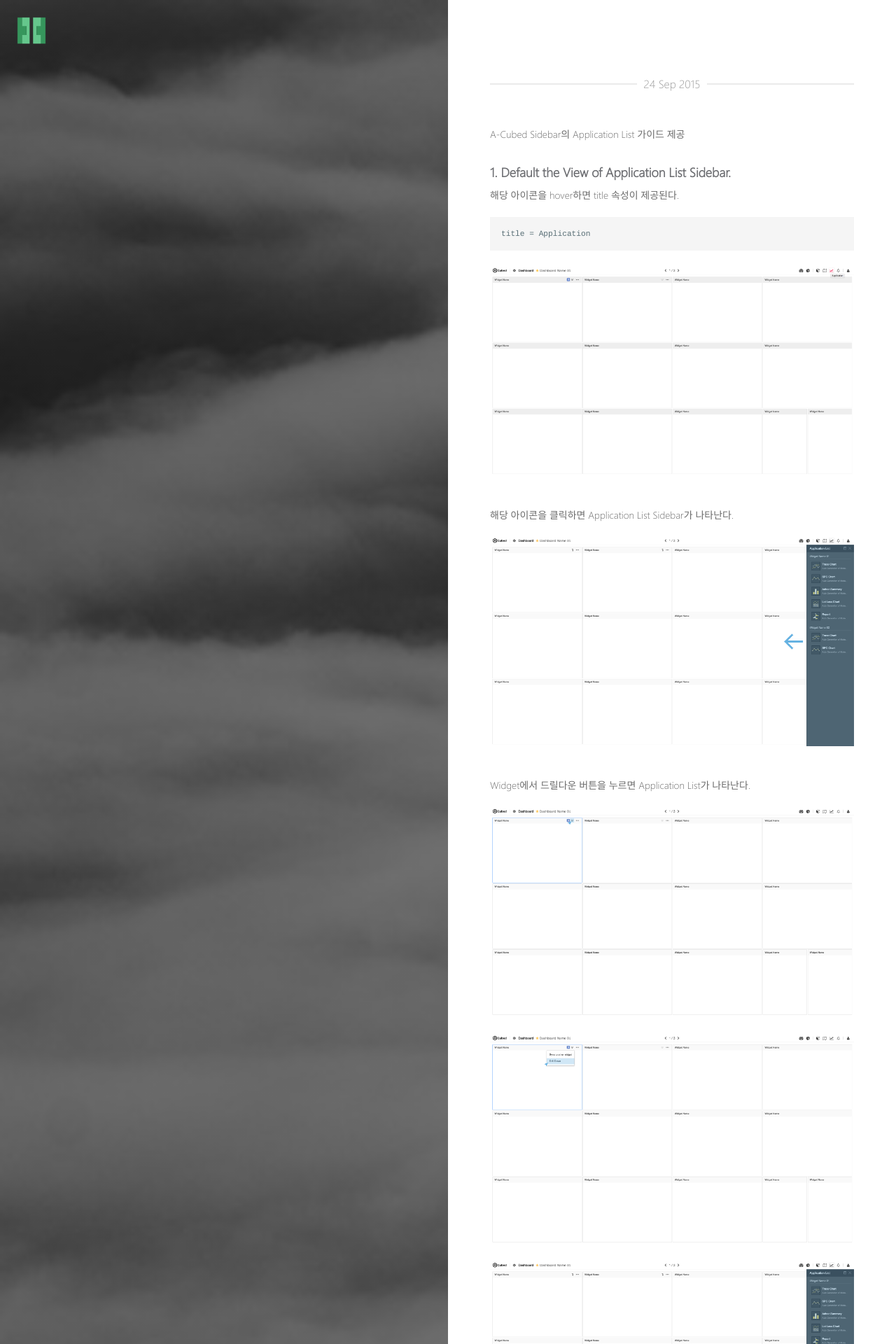
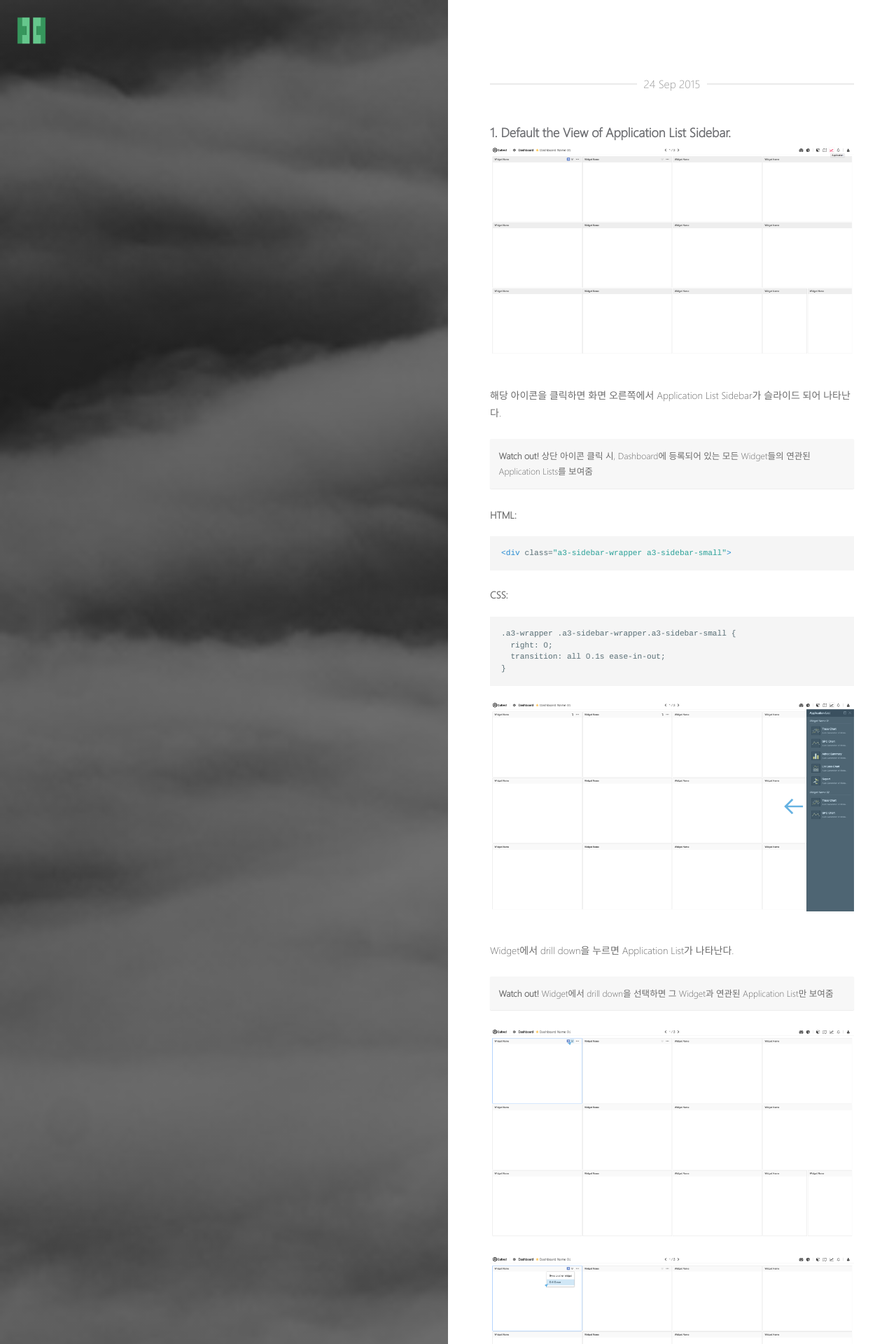
Before and after one commit to mykimdesign/mykimdesign.github.io, a Jekyll site: the page built from _posts/2015-09-24-acubed-application-list.md, in a window 1280 px wide. Shown: the top 1920 px of the page at 70% size. Built offline with Jekyll 4.4.1, drawn with Linux system fonts in a browser that asks for light colours; some of the changed text lies outside the part shown.

Commit message:
application list

````diff
--- a/_posts/2015-09-24-application-list.md
+++ b/_posts/2015-09-24-acubed-application-list.md
@@ -2,36 +2,48 @@
 layout: post
 title:  "A-Cubed: Application List"
 date:   2015-09-24
-categories:
-  - Markup
+excerpt: "A-Cubed Sidebar의 Application List 가이드 제공"
 tags:
   - A-Cubed
   - guide
   - html
   - css
-  - dashboard list
+  - application list
   - sidebar
 ---
 
-A-Cubed Sidebar의 Application List 가이드 제공
-
 ### 1. Default the View of Application List Sidebar.
-
-해당 아이콘을 hover하면 title 속성이 제공된다.
-
-```
-title = Application
-```
 
 <a href="{{ site.url }}/images/works/20150924/image-42.png"><img src="{{ site.url }}/images/works/20150924/image-42.png" alt="application list"></a>
 <br>
 
-해당 아이콘을 클릭하면 Application List Sidebar가 나타난다.
+해당 아이콘을 클릭하면 화면 오른쪽에서 Application List Sidebar가 슬라이드 되어 나타난다.
+
+**Watch out!** 상단 아이콘 클릭 시, Dashboard에 등록되어 있는 모든 Widget들의 연관된 Application Lists를 보여줌
+{: .notice}
+
+**HTML:**
+
+```html
+<div class="a3-sidebar-wrapper a3-sidebar-small">
+```
+
+**CSS:**
+
+```html
+.a3-wrapper .a3-sidebar-wrapper.a3-sidebar-small {
+  right: 0;
+  transition: all 0.1s ease-in-out;
+}
+```
 
 <a href="{{ site.url }}/images/works/20150924/image-43.png"><img src="{{ site.url }}/images/works/20150924/image-43.png" alt="application list"></a>
 <br>
 
-Widget에서 드릴다운 버튼을 누르면 Application List가 나타난다.
+Widget에서 drill down을 누르면 Application List가 나타난다.
+
+**Watch out!** Widget에서 drill down을 선택하면 그 Widget과 연관된 Application List만 보여줌
+{: .notice}
 
 <a href="{{ site.url }}/images/works/20150924/image-44.png"><img src="{{ site.url }}/images/works/20150924/image-44.png" alt="application list"></a>
 <br>
@@ -43,14 +55,30 @@ Widget에서 드릴다운 버튼을 누르면 Application List가 나타난다.
 
 ### 2. Resize the View of Application List Sidebar.
 
-Application List Window 상단의 버튼(파란부분영역)을 클릭하면 화면 크게 보기가 가능하다.
+Application List Sidebar 상단의 버튼을 클릭하면 Sidebar 전체 보기가 가능하다.
+
+**HTML:**
+
+```html
+<div class="a3-sidebar-wrapper a3-sidebar-full">
+```
+
+**CSS:**
+
+```html
+.a3-wrapper .a3-sidebar-wrapper.a3-sidebar-full {
+  right: 0;
+  width: 100%;
+  transition: all 0.1s ease-in-out;
+}
+```
 
 <a href="{{ site.url }}/images/works/20150924/image-47.png"><img src="{{ site.url }}/images/works/20150924/image-47.png" alt="application list"></a>
 <br>
 <a href="{{ site.url }}/images/works/20150924/image-48.png"><img src="{{ site.url }}/images/works/20150924/image-48.png" alt="application list"></a>
 <br>
 
-Application List Window 상단의 버튼(파란부분영역)을 클릭하면 원래 화면 크기로 돌아온다.
+Application List Sidebar 상단의 버튼을 클릭하면 원래 화면 크기로 돌아온다.
 
 <a href="{{ site.url }}/images/works/20150924/image-49.png"><img src="{{ site.url }}/images/works/20150924/image-49.png" alt="application list"></a>
 <br>
@@ -58,11 +86,10 @@ Application List Window 상단의 버튼(파란부분영역)을 클릭하면 원
 <br>
 <br>
 
-### 3. Go to select the tasker.
+### 3. Go to the Workspace from the Application selected.
 
-Application List Window에서 tasker를 선택하면 해당 Workspace 페이지로 전환된다.
+Application List Sidebar에서 Application을 선택하면 해당 Workspace 페이지로 전환된다.
 
 <a href="{{ site.url }}/images/works/20150924/image-51.png"><img src="{{ site.url }}/images/works/20150924/image-51.png" alt="application list"></a>
 <br>
-<br>
 <a href="{{ site.url }}/images/works/20150924/image-52.png"><img src="{{ site.url }}/images/works/20150924/image-52.png" alt="application list"></a>
````
Also changed, not shown: images/works/20150924/image-46.png, 10 other files.
